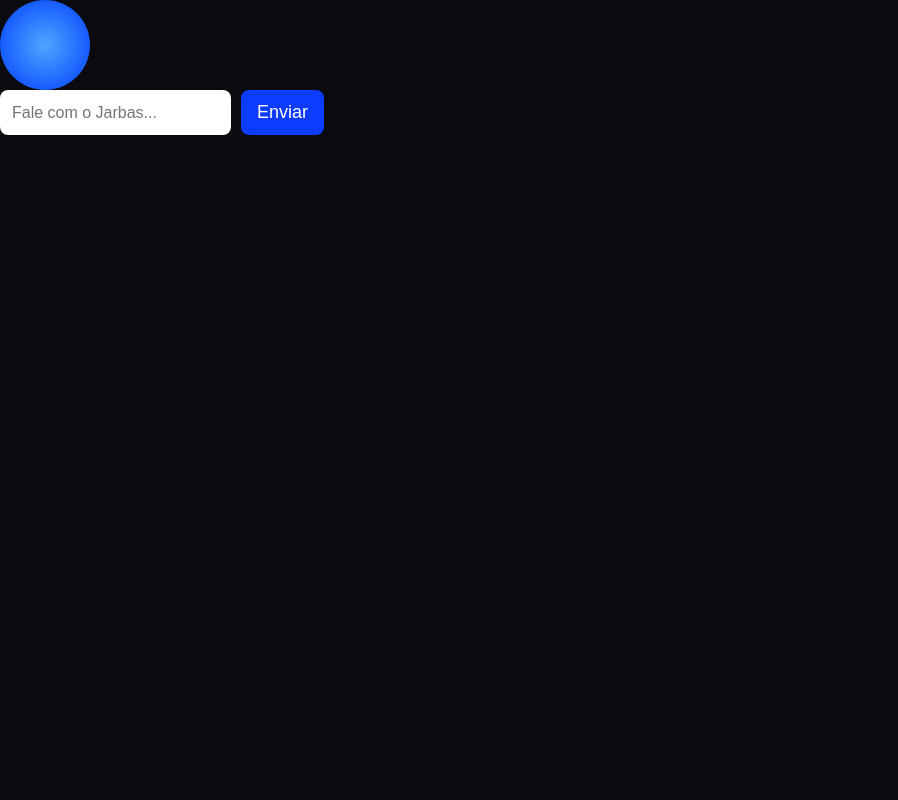
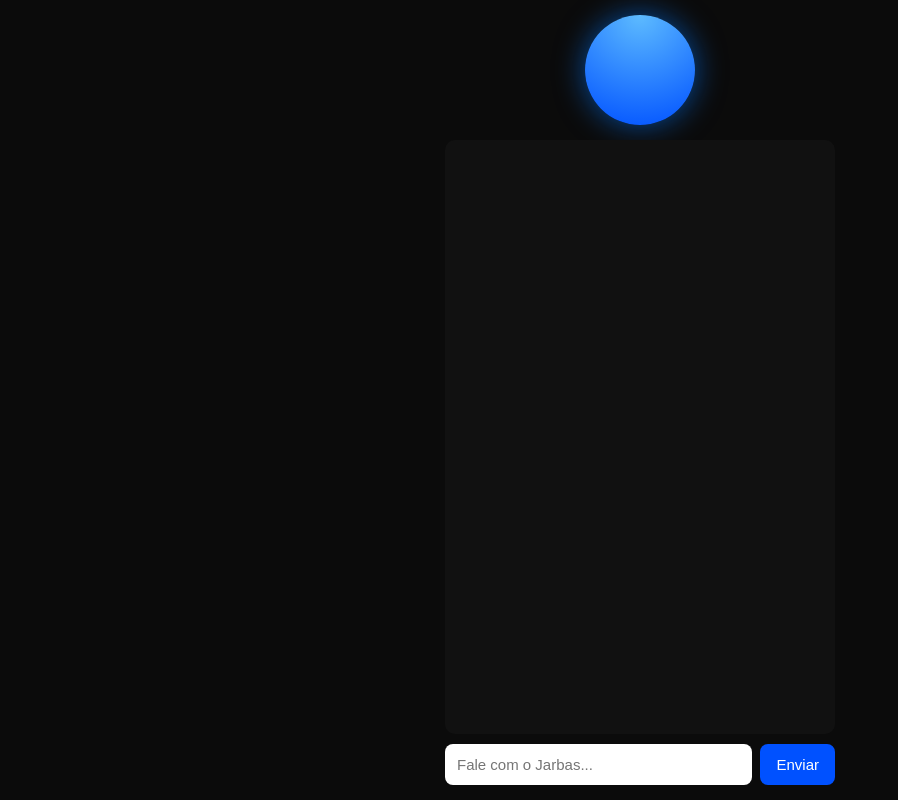
Before and after one commit to jeancarlosfaveros0103-cpu/jarbas-ai, a Flask app: page / in a window 1280 px wide. Shown: the whole page, without its empty margins (0-898 px from the left). Run offline with Flask 3, Linux system fonts and the light colour scheme.

Commit message:
Update style.css

```diff
--- a/static/style.css
+++ b/static/style.css
@@ -1,113 +1,103 @@
+* {
+    box-sizing: border-box;
+}
+
 body {
     margin: 0;
+    background: #0b0b0b;
+    color: white;
+    font-family: Arial, Helvetica, sans-serif;
     height: 100vh;
-    background: #0b0b0f;
-    color: white;
-    font-family: Arial, sans-serif;
     display: flex;
+    justify-content: center;
+    align-items: center;
 }
 
-/* CHAT */
-#chat-container {
-    flex: 1;
+#container {
+    width: 100%;
+    max-width: 420px;
+    height: 100%;
     display: flex;
     flex-direction: column;
-    padding: 20px;
+    padding: 15px;
+}
+
+#orb {
+    width: 110px;
+    height: 110px;
+    margin: 0 auto 15px;
+    border-radius: 50%;
+    background: radial-gradient(circle at top, #5dbbff, #0051ff);
+    box-shadow: 0 0 30px rgba(0, 120, 255, 0.6);
+    transition: transform 0.3s ease;
+}
+
+.pulse {
+    animation: pulse 1s infinite;
+}
+
+@keyframes pulse {
+    0%   { transform: scale(1); }
+    50%  { transform: scale(1.12); }
+    100% { transform: scale(1); }
+}
+
+#chat-box {
+    flex: 1;
+    background: #111;
+    border-radius: 10px;
+    padding: 10px;
+    overflow-y: auto;
+    margin-bottom: 10px;
 }
 
 #messages {
-    flex: 1;
-    overflow-y: auto;
+    display: flex;
+    flex-direction: column;
+    gap: 8px;
 }
 
 .user {
     align-self: flex-end;
-    background: #1f1f2e;
-    padding: 10px 14px;
-    border-radius: 12px;
-    margin: 8px 0;
+    background: #0051ff;
+    padding: 8px 12px;
+    border-radius: 12px 12px 0 12px;
     max-width: 80%;
 }
 
-.jarbas {
+.bot {
     align-self: flex-start;
-    background: #0d3cff;
-    padding: 10px 14px;
-    border-radius: 12px;
-    margin: 8px 0;
+    background: #1f1f1f;
+    padding: 8px 12px;
+    border-radius: 12px 12px 12px 0;
     max-width: 80%;
+    white-space: pre-wrap;
 }
 
-/* INPUT */
 #input-area {
     display: flex;
-    gap: 10px;
+    gap: 8px;
 }
 
-input {
+#msg {
     flex: 1;
     padding: 12px;
     border-radius: 8px;
     border: none;
-    font-size: 16px;
+    font-size: 15px;
+    outline: none;
 }
 
 button {
     padding: 12px 16px;
     border-radius: 8px;
     border: none;
-    background: #0d3cff;
+    background: #0051ff;
     color: white;
-    font-size: 18px;
+    font-size: 15px;
+    cursor: pointer;
 }
 
-/* ORB */
-#orb-container {
-    width: 180px;
-    display: flex;
-    align-items: center;
-    justify-content: center;
-    position: relative;
+button:hover {
+    background: #003dcc;
 }
-
-#orb {
-    width: 90px;
-    height: 90px;
-    background: radial-gradient(circle, #4da6ff, #003cff);
-    border-radius: 50%;
-    z-index: 2;
-}
-
-#orb.speaking {
-    animation: pulse 1s infinite;
-}
-
-/* ONDAS */
-.wave {
-    position: absolute;
-    width: 90px;
-    height: 90px;
-    border: 2px solid rgba(77,166,255,0.5);
-    border-radius: 50%;
-    animation: wave 2s infinite;
-}
-
-.wave:nth-child(2) { animation-delay: 0.5s; }
-.wave:nth-child(3) { animation-delay: 1s; }
-
-@keyframes wave {
-    0% {
-        transform: scale(1);
-        opacity: 0.7;
-    }
-    100% {
-        transform: scale(2.2);
-        opacity: 0;
-    }
-}
-
-@keyframes pulse {
-    0% { transform: scale(1); }
-    50% { transform: scale(1.08); }
-    100% { transform: scale(1); }
-}
```
